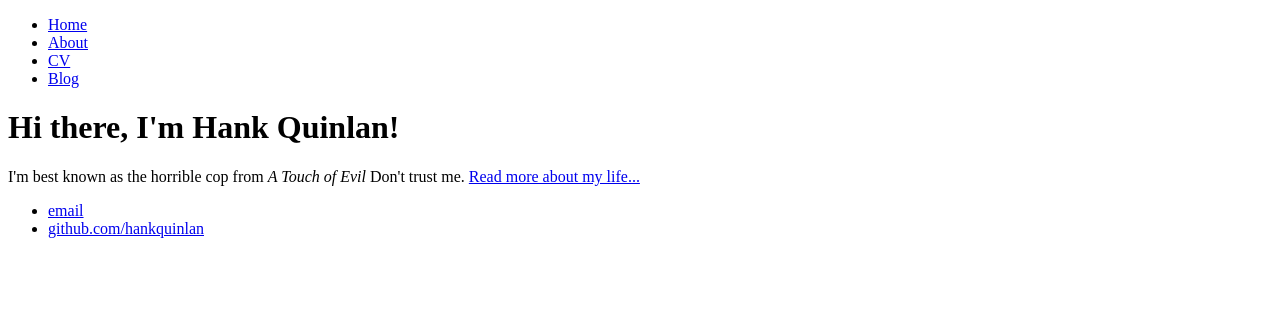
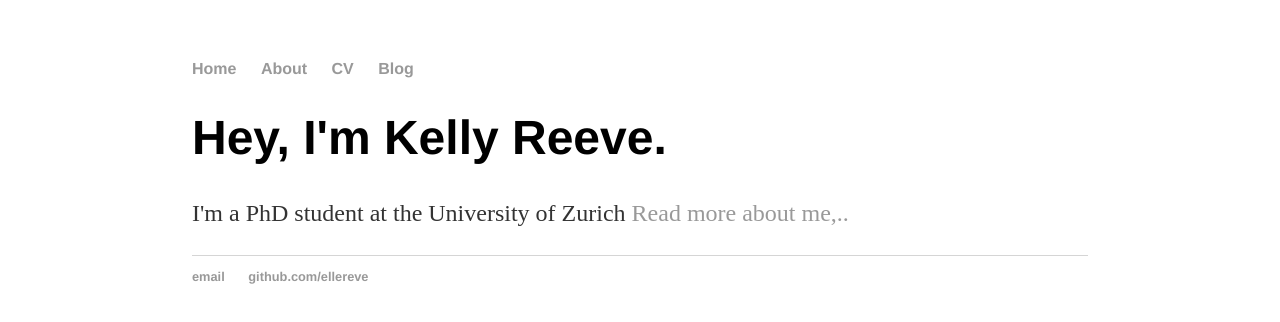
Before and after one commit to ellereve/rxv, a plain HTML site: page index.html in a window 1280 px wide. Drawn offline with Linux system fonts and the light colour scheme; files that its build step writes are made by us from their sources.

Commit message:
Update index.html

```diff
--- a/index.html
+++ b/index.html
@@ -2,6 +2,8 @@
 <html>
 	<head>
 		<title>Kelly Reeve, Applied Biostatistician</title>
+		<!-- link to main stylesheet -->
+		<link rel="stylesheet" type="text/css" href="/css/main.css">
 	</head>
 	<body>
 		<nav>
@@ -14,14 +16,14 @@
 		</nav>
 		<div class="container">
     		<div class="blurb">
-        		<h1>Hi there, I'm Hank Quinlan!</h1>
-				<p>I'm best known as the horrible cop from <em>A Touch of Evil</em> Don't trust me. <a href="/about">Read more about my life...</a></p>
+        		<h1>Hey, I'm Kelly Reeve.</h1>
+				<p>I'm a PhD student at the University of Zurich <a href="/about">Read more about me,..</a></p>
     		</div><!-- /.blurb -->
 		</div><!-- /.container -->
 		<footer>
     		<ul>
-        		<li><a href="mailto:hankquinlanhub@gmail.com">email</a></li>
-        		<li><a href="https://github.com/hankquinlan">github.com/hankquinlan</a></li>
+        		<li><a href="mailto:kelly.reeve@uzh.ch">email</a></li>
+        		<li><a href="https://github.com/ellereve">github.com/ellereve</a></li>
 			</ul>
 		</footer>
 	</body>
```
